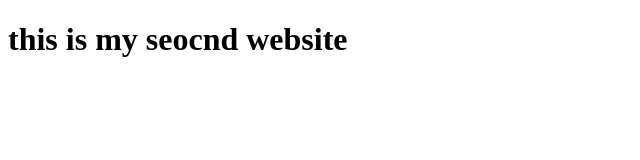
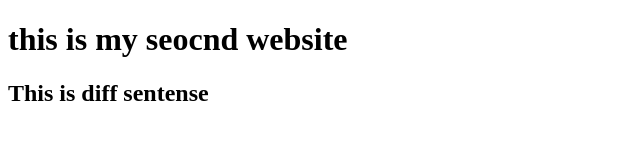
Before and after one commit to developernurhuda/second-website, a plain HTML site: page index.html in a window 1280 px wide. Shown: the whole page, without its empty margins (0-640 px from the left). Drawn offline with Linux system fonts and the light colour scheme.

Commit message:
new contente add

```diff
--- a/index.html
+++ b/index.html
@@ -8,5 +8,6 @@
 </head>
 <body>
     <h1> this is my seocnd website</h1>
+    <h2> This is diff sentense</h2>
 </body>
 </html>
```
